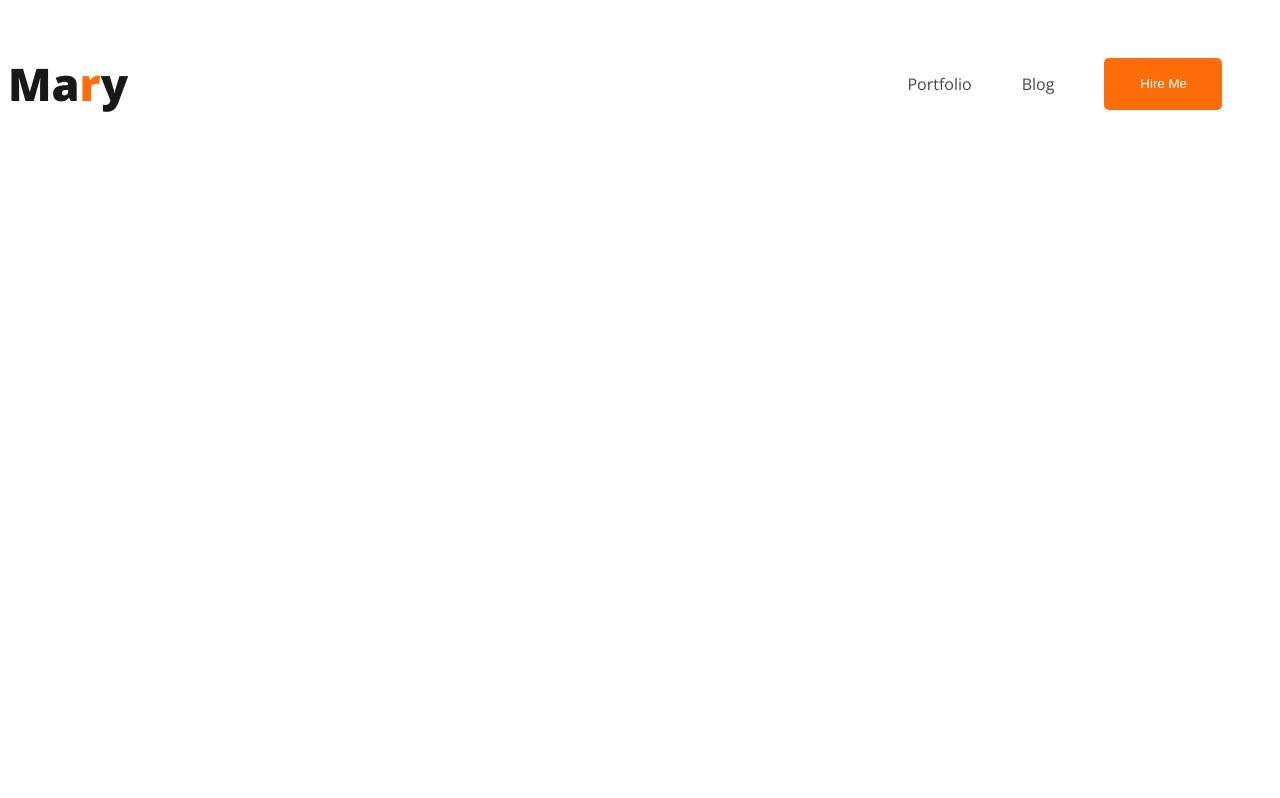
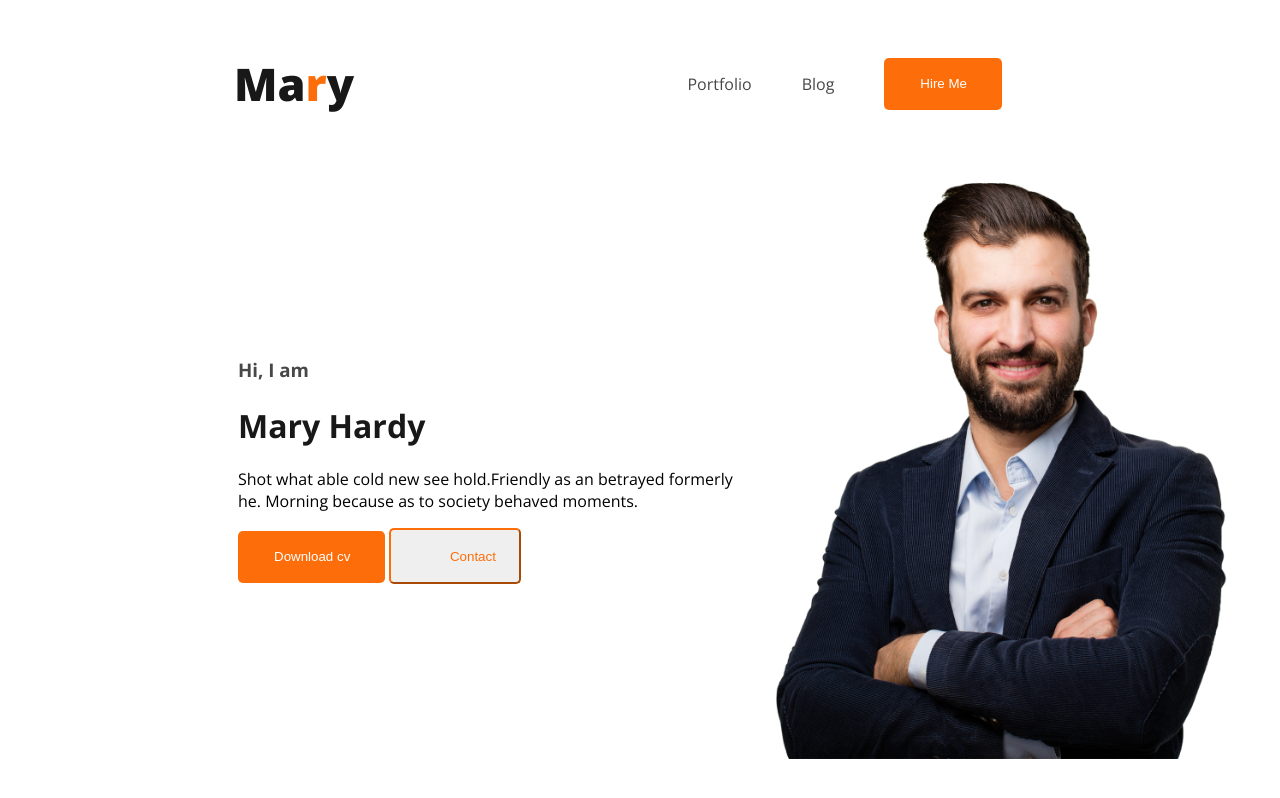
Before and after one commit to Pretilata/web_development_portfolio.repo, a plain HTML site: page index.html in a window 1280 px wide. Drawn offline with nearby package versions, Linux system fonts and the light colour scheme.

Commit message:
added div and image

```diff
--- a/index.html
+++ b/index.html
@@ -11,15 +11,26 @@
     <link rel="stylesheet" href="styles/styles.css">
 </head>
 <body>
-    <header>
+    <header class="header">
         <nav>
             <h3 id="heading-title">Ma<span class="text-primary">r</span>y</h3>
             <ul>
                 <li><a href="">Portfolio</a></li>
                 <li><a href="">Blog</a></li>
-                <li><button id="button_background">Hire Me</button></li>
+                <li><button class="button_background">Hire Me</button></li>
             </ul>
         </nav>
+        <div class="banner">
+            <div><h3 id="banner-greeting">Hi, I  am</h3>
+                <h1 id="banner-name">Mary Hardy</h1>
+                <p>Shot what able cold new see hold.Friendly as an betrayed formerly he. Morning because as to society behaved moments.</p>
+                <button class="button_background">Download cv</button>
+                <button id="contact">Contact</button>
+            </div>
+            <div>
+                <img src="images/hardy.png" alt="image of hardy">
+            </div>
+        </div>
     </header>
 
 </body>
--- a/styles/styles.css
+++ b/styles/styles.css
@@ -7,6 +7,7 @@ nav{
     display: flex;
     align-items: center;
     justify-content: space-between;
+    margin: 0px 220px 0px 226px;
 }
 #heading-title{
     /* Mary */
@@ -26,7 +27,7 @@ color: #181818;
 .text-primary{
     color: #FD6E0A;
 }
-#button_background{
+.button_background{
     background-color: #FD6E0A;
     color: #FFFFFF;
    border-radius: 5px;
@@ -35,12 +36,6 @@ color: #181818;
      Font size: 20px;
 
     padding: 18px 35px 19px 36px;
-
-
-
-
-
-
 }
 nav > ul{
     display: flex;
@@ -49,13 +44,41 @@ nav > ul{
 nav li{
     list-style: none;
     margin-right: 50px;
-    /* Portfolio Blog */
-
-
-
-
 }
 nav a{
     text-decoration: none;
     color: #474747;
 }
+
+.header{
+    background-color: rgb(255, 255, 255);
+}
+.banner{
+    margin: 0px 38px 0px 230px;
+    display: flex;
+    align-items: center;
+}
+#banner-greeting{
+
+    color: rgb(71, 71, 71);
+
+
+}
+#banner-name{
+
+
+    color: rgb(24, 24, 24);
+
+}
+#contact{
+    color: rgb(253, 110, 10);
+
+    padding: 19px 23.5px 18px 58.5px;
+    border-radius: 5px;
+    border-color: #FD6E0A;
+
+}
+div img{
+    Width:500px;
+    Height:600px;
+}
```
